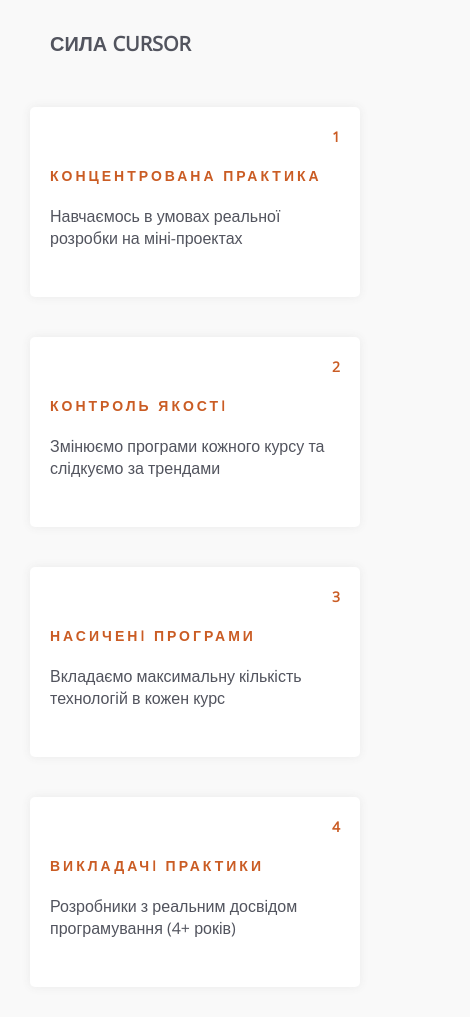
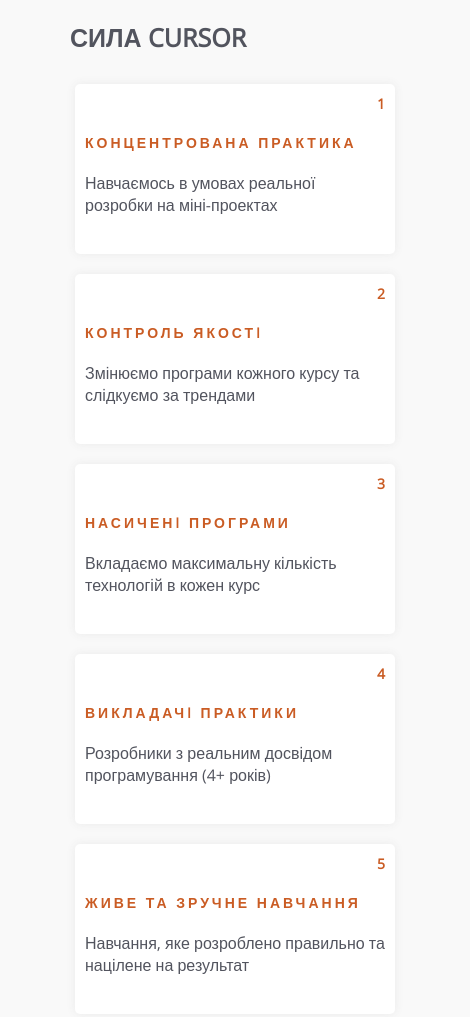
Before and after one commit to kozakvasyl/ANIMATION-Homework, a plain HTML site: page index.html in a window 390 px wide. Shown: the top 1017 px of the page, 470 px wide, since content can reach past the window. Drawn offline with nearby package versions, Linux system fonts and the light colour scheme.

Commit message:
versionC

```diff
--- a/style.css
+++ b/style.css
@@ -13,6 +13,7 @@ body {
 	padding: 0px 40px;
 	display:  flex;
 	flex-direction: column;
+	width: 80%;
 }
 
 h1 {
@@ -30,8 +31,6 @@ h1 {
 	flex-wrap: wrap;
 	justify-content: center;
 	align-items: flex-start;
-	margin: 0 auto;
-	width: 80%;
 }
 
 .block {
@@ -40,7 +39,7 @@ h1 {
 	align-items: flex-start;
 	flex-direction:column;
 	background: #ffffff;
-	width: 25%;
+	width: 300px;
 	height: 150px;
 	border-radius: 5px;
 	box-shadow: 0px 0px 10px #EAEAEA;
@@ -77,42 +76,23 @@ p {
 }
 
 @media screen and (max-width: 1280px){
-	 .container {
-	 	width: 100%;
-	 }
-	 .block {
-		width: 30%;
-	}
-	 .wrapper {
-		padding: 0px 10px;
-	}
-}
-
-@media screen and (max-width: 768px){
-	 .container {
-	 	width: 100%;
-	 }
 	.wrapper {
-		padding: 0px 10px;
-	}
-	.block {
-		width: 35%;
+		width: 100%;
 	}
 }
 
 @media screen and (max-width: 425px){
-	 .container {
-	 	width: 100%;
-	 }
 	.wrapper {
-		padding: 0px 10px;
-	}
-	.block {
 		width: 100%;
 	}
+
+	.block {
+		margin: 10px;
+		padding: 10px;
+	}
+
 	h1 {
-		font-size: 20px;
-		padding: 30px;
+		padding: 20px;
 		margin-left: 10px;
 	}
 }
```
